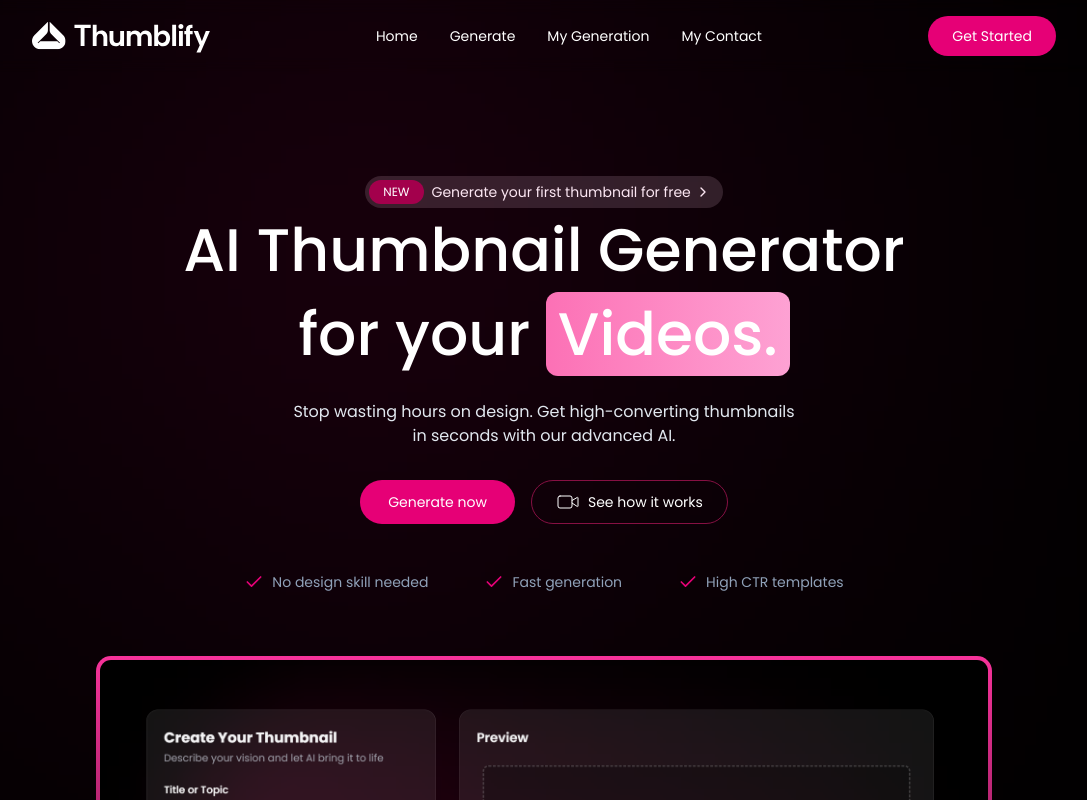
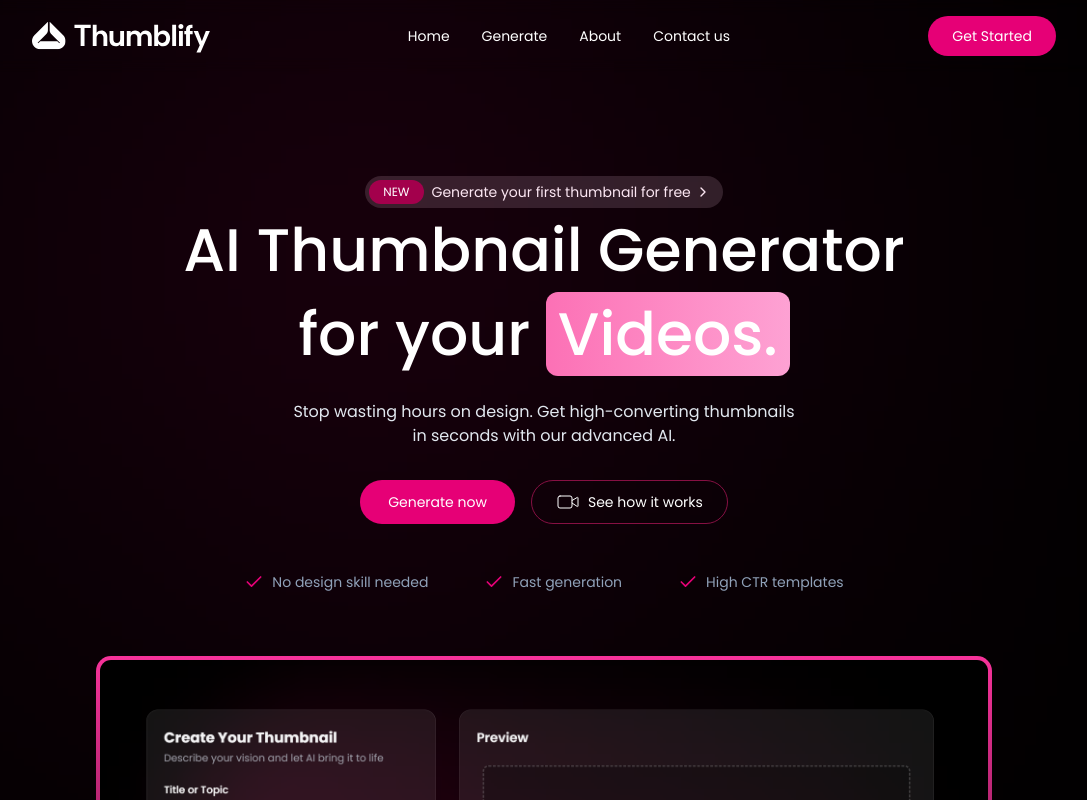
Before and after one commit to arbaz-rgb/Thumblify, a React (Vite) app in the folder client/: page / in a window 1280 px wide. Shown: the top 800 px of the page, without its empty margins (96-1183 px from the left). Built offline with nearby package versions, Linux system fonts and the light colour scheme; no server answers.

Commit message:
add the logic in the navbar

```diff
--- a/client/src/App.tsx
+++ b/client/src/App.tsx
@@ -9,6 +9,7 @@
 import Login from "./components/Login";
 import Generate from "./pages/Generate";
 import { useEffect } from "react";
+import { Toaster } from "react-hot-toast";
 
 export default function App() {
   const { pathname } = useLocation();
@@ -17,6 +18,7 @@
   }, [pathname]);
   return (
     <>
+      <Toaster />
       <LenisScroll />
       <Navbar />
       <Routes>
--- a/client/src/components/Navbar.tsx
+++ b/client/src/components/Navbar.tsx
@@ -2,8 +2,10 @@
 import { useState } from "react";
 import { motion } from "motion/react";
 import { Link, useNavigate } from "react-router-dom";
+import { useAuth } from "../context/AuthContext";
 
 export default function Navbar() {
+  const { isLoggedIn, user, logout } = useAuth();
   const [isOpen, setIsOpen] = useState(false);
 
   const navigate = useNavigate();
@@ -30,21 +32,50 @@
             Generate
           </Link>
 
-          <Link to="/my-generation" className="hover:text-pink-500 transition">
+          {isLoggedIn ? (
+            <Link
+              to="/my-generation"
+              className="hover:text-pink-500 transition"
+            >
               My Generation
             </Link>
+          ) : (
+            <Link to="#" className="hover:text-pink-500 transition">
+              About
+            </Link>
+          )}
 
           <Link to="#" className="hover:text-pink-500 transition">
-            My Contact
+            Contact us
           </Link>
         </div>
 
+        <div className="flex items-center gap-2">
+          {isLoggedIn ? (
+            <div className="relative group">
+              <button className="rounded-full size-8 bg-white/20 border-2 border-white/10">
+                {user?.name.charAt(0).toUpperCase()}
+              </button>
+
+              <div className="absolute hidden group-hover:block top-6 right-0 pt-4">
+                <button
+                  onClick={() => logout()}
+                  className="bg-white/20 border-2 border-white/10 px-5 py-1.5 rounded"
+                >
+                  Logout
+                </button>
+              </div>
+            </div>
+          ) : (
             <button
               onClick={() => navigate("/login")}
               className="hidden md:block px-6 py-2.5 bg-pink-600 hover:bg-pink-700 active:scale-95 transition-all rounded-full"
             >
               Get Started
             </button>
+          )}
+        </div>
+
         <button onClick={() => setIsOpen(true)} className="md:hidden">
           <MenuIcon size={26} className="active:scale-90 transition" />
         </button>
@@ -59,15 +90,36 @@
         <Link onClick={() => setIsOpen(false)} to="/generate">
           Generate
         </Link>
+
+        {isLoggedIn ? (
           <Link onClick={() => setIsOpen(false)} to="/my-generation">
             My Generation
           </Link>
+        ) : (
           <Link onClick={() => setIsOpen(false)} to="#">
-          My Contact
+            About
           </Link>
+        )}
+
+        <Link onClick={() => setIsOpen(false)} to="#">
+          Contact us
+        </Link>
+
+        {isLoggedIn ? (
+          <button
+            onClick={() => {
+              setIsOpen(false);
+              logout();
+            }}
+          >
+            Logout
+          </button>
+        ) : (
           <Link onClick={() => setIsOpen(false)} to="/login">
-          login
+            Login
           </Link>
+        )}
+
         <button
           onClick={() => setIsOpen(false)}
           className="active:ring-3 active:ring-white aspect-square size-10 p-1 items-center justify-center bg-pink-600 hover:bg-pink-700 transition text-white rounded-md flex"
--- a/client/src/context/AuthContext.tsx
+++ b/client/src/context/AuthContext.tsx
@@ -1,4 +1,4 @@
-import { createContext, useEffect, useState } from "react";
+import { createContext, useContext, useEffect, useState } from "react";
 import type { IUser } from "../assets/assets";
 import api from "../configs/api";
 import toast from "react-hot-toast";
@@ -135,4 +135,4 @@
   );
 };
 
-export default AuthContext;
+export const useAuth = () => useContext(AuthContext);
```
Lines whose indentation alone changed are shown as unchanged.
